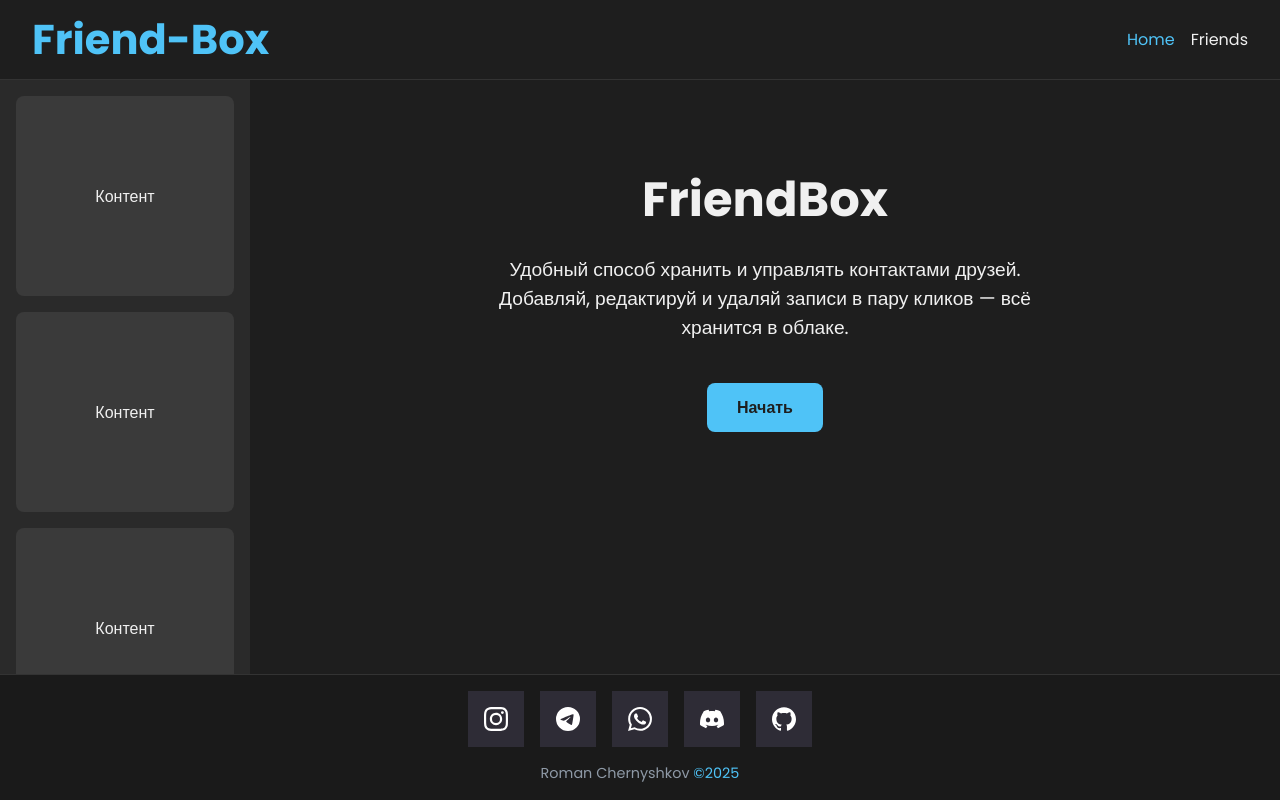
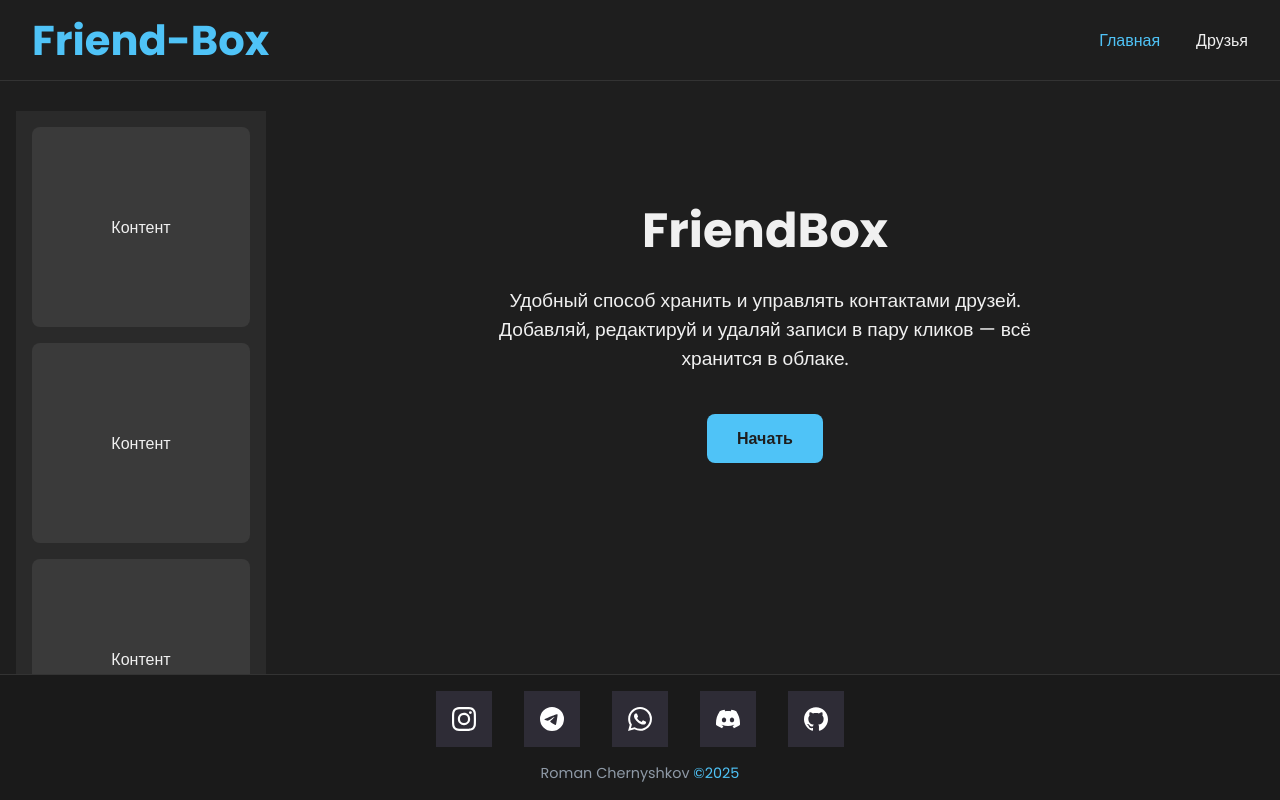
Before and after one commit to CD-Rom01100001/friend-box-app, a React (Create React App) app: page / in a window 1280 px wide. Built offline with nearby package versions, Linux system fonts and the light colour scheme.

Commit message:
style: implemented adaptations and added edits to the style

```diff
--- a/src/components/ConfirmDeleteModal/ConfirmDeleteModal.module.scss
+++ b/src/components/ConfirmDeleteModal/ConfirmDeleteModal.module.scss
@@ -2,13 +2,13 @@
   position: fixed;
   top: 0;
   left: 0;
+  z-index: 1000;
   width: 100%;
   height: 100%;
   background: rgba(0, 0, 0, 0.6);
   display: flex;
   justify-content: center;
   align-items: center;
-  z-index: 1000;
 }
 
 .confirmDeleteModal {
--- a/src/components/Footer/Footer.module.scss
+++ b/src/components/Footer/Footer.module.scss
@@ -1,14 +1,20 @@
+.footerWrapper {
+  width: 100%;
+  background-color: var(--bg-footer);
+  border-top: 1px solid #333;
+}
+
 .footer {
-  background-color: var(--bg-footer);
+  width: 100%;
+  max-width: 1440px;
+  margin: 0 auto;
   padding: 1rem 2rem;
   font-size: 0.9rem;
-  border-top: 1px solid #333;
-}
 
   .contactsMethodsBlock {
     display: flex;
     justify-content: center;
-  gap: 1rem;
+    gap: 2rem;
     flex-wrap: wrap;
     margin-bottom: 1rem;
   }
@@ -25,3 +31,4 @@
       }
     }
   }
+}
--- a/src/components/Footer/Footer.tsx
+++ b/src/components/Footer/Footer.tsx
@@ -8,6 +8,7 @@ const Footer: FC = () => {
   const year = new Date().getFullYear( )
 
   return (
+    <div className={css.footerWrapper}>
       <div className={css.footer}>
         <div className={css.contactsMethodsBlock}>
           {contactMethods.map((icon, i) => {
@@ -20,6 +21,7 @@ const Footer: FC = () => {
           <p>Roman Chernyshkov <span>&copy;{year}</span></p>
         </div>
       </div>
+    </div>
   );
 }
 
--- a/src/components/Header/Header.module.scss
+++ b/src/components/Header/Header.module.scss
@@ -1,11 +1,72 @@
+// .headerWrapper {
+//   width: 100%;
+//   border-bottom: 1px solid #333;
+//   background-color: var(--bg-main);
+//   margin-bottom: 30px;
+// }
+
+// .header {
+//   display: flex;
+//   justify-content: space-between;
+//   align-items: center;
+//   max-width: 1440px;
+//   margin: 0 auto;
+//   height: 80px;
+//   padding: 0 2rem;
+
+//   .logo {
+//     font-size: 1.3rem;
+//     font-weight: 800;
+//     color: var(--accent);
+//     text-decoration: none;
+//   }
+
+//   .nav {
+//     a {
+//       position: relative;
+//       margin-left: 1rem;
+//       color: var(--text-main);
+//       text-decoration: none;
+//       transition: all 0.2s ease-in-out;
+//     }
+
+//     a::before {
+//       content: "";
+//       position: absolute;
+//       bottom: 0;
+//       left: 0;
+//       height: 1px;
+//       width: 0;
+//       background: var(--accent);
+//       transition: width 0.3s ease;
+//     }
+
+//     a:hover:not(.active)::before {
+//       width: 100%;
+//     }
+
+//     a.active {
+//       color: var(--accent);
+//       cursor: default;
+//     }
+//   }
+// }
+
+.headerWrapper {
+  width: 100%;
+  border-bottom: 1px solid #333;
+  background-color: var(--bg-main);
+  margin-bottom: 30px;
+}
+
 .header {
   display: flex;
   justify-content: space-between;
   align-items: center;
+  max-width: 1440px;
+  margin: 0 auto;
   height: 80px;
   padding: 0 2rem;
-  background-color: var(--bg-main);
-  border-bottom: 1px solid #333;
 }
 
 .logo {
@@ -16,6 +77,9 @@
 }
 
 .nav {
+  display: flex;
+  gap: 20px;
+
   a {
     position: relative;
     margin-left: 1rem;
@@ -43,4 +107,67 @@
     color: var(--accent);
     cursor: default;
   }
+
+  &.show {
+    transform: translateX(0);
+  }
 }
+
+.burger {
+  z-index: 101;
+  display: none;
+  flex-direction: column;
+  justify-content: space-between;
+  width: 25px;
+  height: 18px;
+  background: none;
+  border: none;
+  cursor: pointer;
+  padding: 0;
+
+  span {
+    display: block;
+    height: 3px;
+    background: var(--text-main);
+    border-radius: 2px;
+    transition: 0.3s;
+  }
+
+  &.open span:nth-child(1) {
+    transform: translateY(7.5px) rotate(45deg);
+  }
+  &.open span:nth-child(2) {
+    opacity: 0;
+  }
+  &.open span:nth-child(3) {
+    transform: translateY(-7.5px) rotate(-45deg);
+  }
+}
+
+/* адаптив */
+@media (max-width: 768px) {
+  .nav {
+    position: fixed;
+    top: 0;
+    right: 0;
+    height: 100vh;
+    width: 220px;
+    background: #2a2a2a;
+    flex-direction: column;
+    align-items: center;
+    padding: 80px 20px;
+    gap: 15px;
+    transform: translateX(100%); // спрятано справа
+    transition: transform 0.3s ease;
+    box-shadow: -2px 0 5px rgba(0, 0, 0, 0.1);
+    z-index: 100; // ниже бургера
+  }
+
+  .nav.show {
+    transform: translateX(0); // выезжает справа
+  }
+
+  .burger {
+    display: flex;
+  }
+}
--- a/src/components/Header/Header.tsx
+++ b/src/components/Header/Header.tsx
@@ -1,23 +1,77 @@
-import { FC } from 'react';
+import { FC, useState, useEffect } from 'react';
 import css from './Header.module.scss'
 import { paths } from '../../routes/paths';
 import { Link, NavLink } from 'react-router-dom';
 
 const active = ({isActive}: {isActive: boolean}) => isActive ? `${css.active}` : ''
 
+// const Header: FC = () => {
+
+//   return (
+//     <div className={css.headerWrapper}>
+//       <header className={css.header}>
+//         <Link to={paths.home} className={css.logo}>
+//           <h1>Friend-Box</h1>
+//         </Link>
+//         <nav className={css.nav}>
+//           <NavLink to={paths.home} className={active}>Главная</NavLink>
+//           <NavLink to={paths.data} className={active}>Друзья</NavLink>
+//         </nav>
+//       </header>
+//     </div>
+//   );
+// }
+
+// export default Header;
+
 const Header: FC = () => {
+  const [isMenuOpen, setIsMenuOpen] = useState(false);
+
+  // закрытие при клике вне меню
+  useEffect(() => {
+    const handleClickOutside = (e: MouseEvent) => {
+      const target = e.target as HTMLElement;
+      if (!target.closest(`.${css.nav}`) && !target.closest(`.${css.burger}`)) {
+        setIsMenuOpen(false);
+      }
+    };
+    if (isMenuOpen) {
+      document.addEventListener('click', handleClickOutside);
+    }
+    return () => document.removeEventListener('click', handleClickOutside);
+  }, [isMenuOpen]);
+
+  const handleLinkClick = () => setIsMenuOpen(false);
 
   return (
+    <div className={css.headerWrapper}>
       <header className={css.header}>
         <Link to={paths.home} className={css.logo}>
           <h1>Friend-Box</h1>
         </Link>
-      <nav className={css.nav}>
-        <NavLink to={paths.home} className={active}>Home</NavLink>
-        <NavLink to={paths.data} className={active}>Friends</NavLink>
+
+        {/* бургер */}
+        <button
+          className={`${css.burger} ${isMenuOpen ? css.open : ''}`}
+          onClick={() => setIsMenuOpen(!isMenuOpen)}
+        >
+          <span />
+          <span />
+          <span />
+        </button>
+
+        {/* навигация */}
+        <nav className={`${css.nav} ${isMenuOpen ? css.show : ''}`}>
+          <NavLink to={paths.home} className={active} onClick={handleLinkClick}>
+            Главная
+          </NavLink>
+          <NavLink to={paths.data} className={active} onClick={handleLinkClick}>
+            Друзья
+          </NavLink>
         </nav>
       </header>
+    </div>
   );
-}
+};
 
 export default Header;
--- a/src/layout/MainLayout.module.scss
+++ b/src/layout/MainLayout.module.scss
@@ -14,7 +14,9 @@ body {
 .mainLayout {
   display: flex;
   flex-direction: column;
+  align-items: stretch;
   height: 100vh;
+  width: 100%;
   background-color: var(--bg-main);
   color: var(--text-main);
   overflow: hidden;
@@ -23,6 +25,11 @@ body {
 .mainWrapper {
   display: flex;
   flex: 1;
+  width: 100%;
+  max-width: 1440px;
+  padding: 0 1rem;
+  margin: 0 auto;
+  background-color: var(--bg-main);
   overflow: hidden;
 
   :global(.simplebar-scrollbar) {
@@ -39,3 +46,49 @@ body {
     cursor: pointer;
   }
 }
+
+.sidebarWrapper {
+  transition: transform 0.3s ease;
+
+  @media (max-width: 768px) {
+    position: fixed;
+    top: 0;
+    left: 0;
+    height: 100%;
+    z-index: 1000;
+    transform: translateX(-100%);
+  }
+
+  &.show {
+    @media (max-width: 768px) {
+      transform: translateX(0);
+    }
+  }
+
+  .toggleBtn {
+    position: absolute;
+    top: 50%;
+    right: -40px;
+    transform: translateY(-50%);
+    background: rgba(110, 110, 110, 0.8);
+    color: white;
+    border: none;
+    padding: 0.8rem;
+    border-radius: 50%;
+    cursor: pointer;
+    animation: pulse 1.5s infinite alternate;
+
+    @media (min-width: 769px) {
+      display: none;
+    }
+  }
+
+  @keyframes pulse {
+    from {
+      transform: translateY(-50%) translateX(0);
+    }
+    to {
+      transform: translateY(-50%) translateX(5px);
+    }
+  }
+}
--- a/src/layout/MainLayout.tsx
+++ b/src/layout/MainLayout.tsx
@@ -1,4 +1,4 @@
-import { FC } from 'react';
+import { FC, useState } from 'react';
 import 'simplebar-react/dist/simplebar.min.css';
 import SimpleBar from 'simplebar-react';
 import Header from '../components/Header/Header';
@@ -8,14 +8,26 @@ import Footer from '../components/Footer/Footer';
 import css from './MainLayout.module.scss'
 
 const MainLayout: FC = () => {
+  const [isSidebarOpen, setIsSidebarOpen] = useState(false);
 
   return (
     <div className={css.mainLayout}>
       <Header/>
       <div className={css.mainWrapper}>
-        <SimpleBar style={{ maxHeight: '100vh'}}>
-          <Sidebar/>
-        </SimpleBar>
+
+        <div className={`${css.sidebarWrapper} ${isSidebarOpen ? css.show : ''}`}>
+          <SimpleBar style={{ maxHeight: '100vh'}}>
+            <Sidebar/>
+          </SimpleBar>
+
+          <button
+            className={`${css.toggleBtn} ${isSidebarOpen ? css.open : ''}`}
+            onClick={() => setIsSidebarOpen(!isSidebarOpen)}
+          >
+            {isSidebarOpen ? '<<' : '>>'}
+          </button>
+        </div>
+
         <SimpleBar style={{ maxHeight: '100vh', width: '100%'}}>
           <Content/>
         </SimpleBar>
--- a/src/pages/DataPage.module.scss
+++ b/src/pages/DataPage.module.scss
@@ -24,3 +24,10 @@
   background: #8686864d;
   color: var(--accent);
 }
+
+@media (max-width: 768px) {
+  .btnAddFriend {
+    background: #8686864d;
+    color: var(--accent);
+  }
+}
```
Lines whose indentation alone changed are shown as unchanged.
